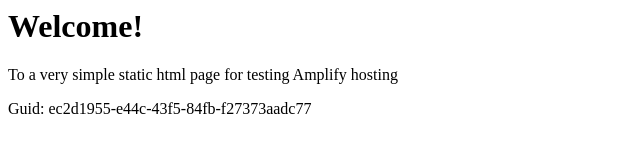
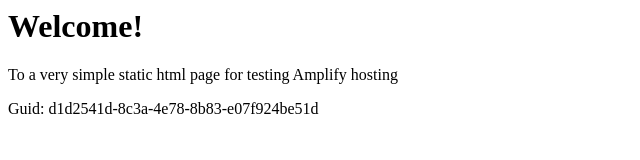
Before and after one commit to aws-aemilia-mxp/Github-PR-Commit-Integration-Test-DoNotTouch-GitHubWebhookPushCanaryTest-v1-prod-eu-south-1, a website: page src/index.html in a window 1280 px wide. Shown: the full height of the page, 0-640 px from the left. Drawn offline with Linux system fonts and the light colour scheme.

Commit message:
commit from integ tests

```diff
--- a/src/index.html
+++ b/src/index.html
@@ -12,6 +12,6 @@
 <body>
     <h1>Welcome!</h1>
     <p>To a very simple static html page for testing Amplify hosting</p>
-    <p>Guid: ec2d1955-e44c-43f5-84fb-f27373aadc77</p></body>
+    <p>Guid: d1d2541d-8c3a-4e78-8b83-e07f924be51d</p></body>
 
 </html>
```
